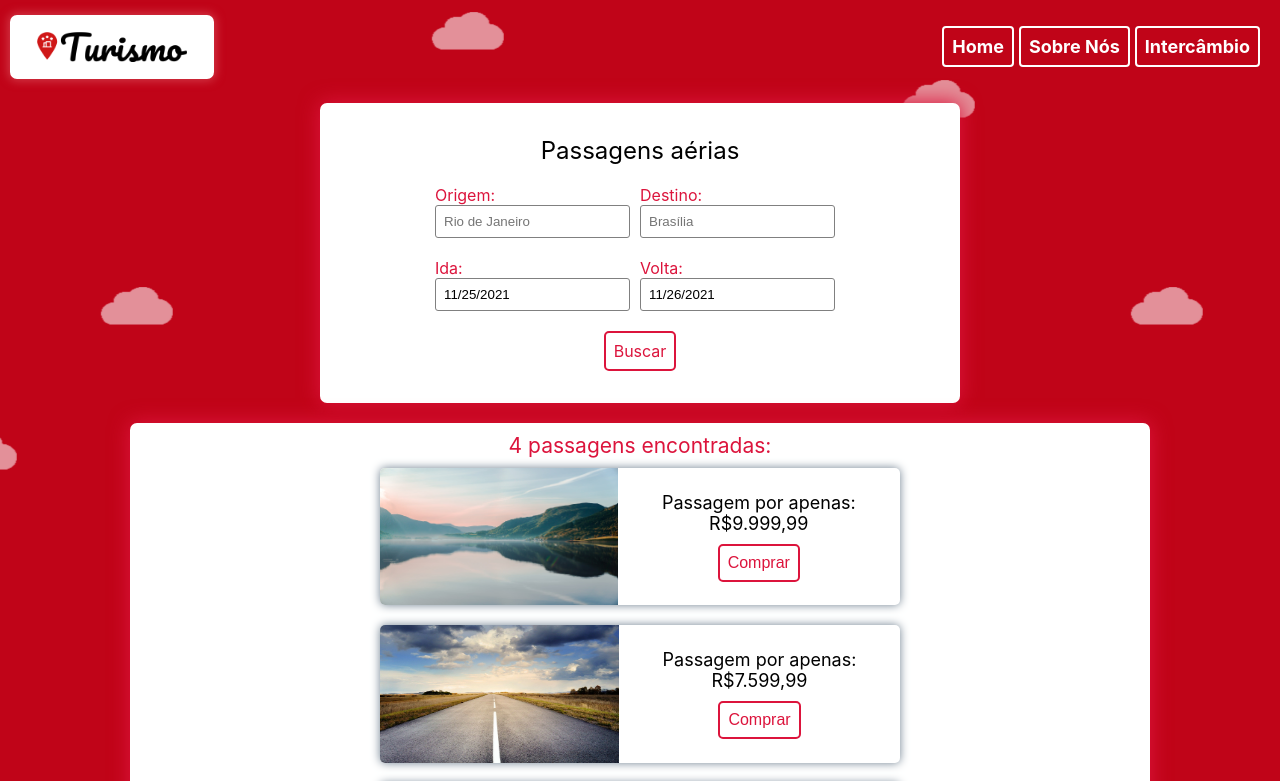
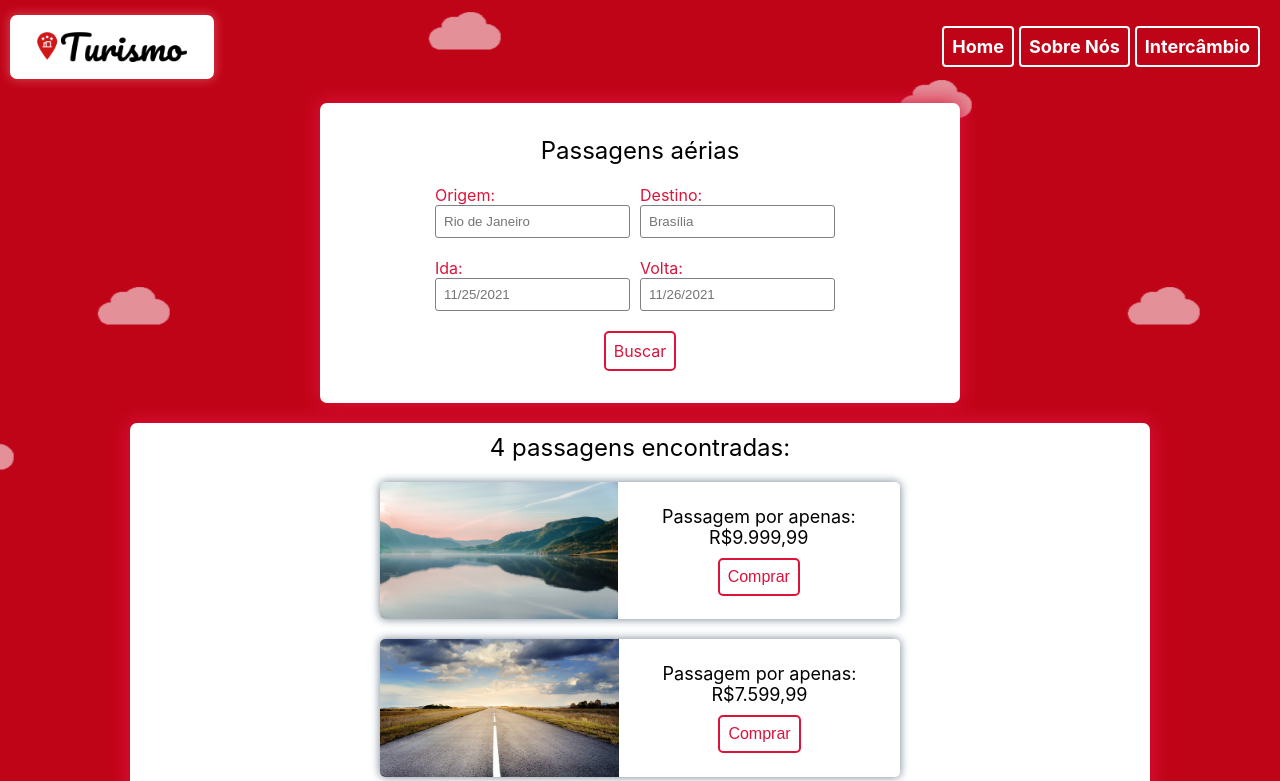
Before and after one commit to roberto-ng/site-de-turismo, a Next.js app: page /resultado in a window 1280 px wide. Shown: the top 781 px of the page. Built offline with nearby package versions, Linux system fonts and the light colour scheme.

Commit message:
Usar um Context para manter o estado do formulário entre as páginas

```diff
--- a/components/FormPassagens.tsx
+++ b/components/FormPassagens.tsx
@@ -1,10 +1,13 @@
-import { useMemo } from 'react';
+import { useContext, useMemo } from 'react';
 import NumberFormat from 'react-number-format';
 import Link from 'next/link';
 import styles from '../styles/FormPassagens.module.css';
+import { FormularioContext } from '../pages/_app';
 
 /** Um formulário para simular a busca de passagens */
 export default function FormPassagens() {
+    const [formulario, setFormulario] = useContext(FormularioContext);
+
     const hoje = useMemo(() => new Date(), []);
     const amanha = useMemo(() => {
         // Data de hoje
@@ -29,6 +32,11 @@ export default function FormPassagens() {
                         type="text"
                         className={styles.textInput}
                         placeholder="Rio de Janeiro"
+                        value={formulario.origem}
+                        onChange={(e) => {
+                            const novoFormulario = { ...formulario, origem: e.target.value };
+                            setFormulario(novoFormulario);
+                        }}
                     />
                 </div>
 
@@ -38,6 +46,11 @@ export default function FormPassagens() {
                         type="text"
                         className={styles.textInput}
                         placeholder="Brasília"
+                        value={formulario.destino}
+                        onChange={(e) => {
+                            const novoFormulario = { ...formulario, destino: e.target.value };
+                            setFormulario(novoFormulario);
+                        }}
                     />
                 </div>
             </div>
@@ -47,9 +60,13 @@ export default function FormPassagens() {
                     <label>Ida: </label>
                     <NumberFormat
                         className={styles.textInput}
-                        defaultValue={hoje.toLocaleDateString()}
+                        value={formulario.ida}
                         placeholder={hoje.toLocaleDateString()}
                         format="##/##/####"
+                        onValueChange={({ value }) => {
+                            const novoFormulario = { ...formulario, ida: value };
+                            setFormulario(novoFormulario);
+                        }}
                     />
                 </div>
 
@@ -57,9 +74,13 @@ export default function FormPassagens() {
                     <label>Volta: </label>
                     <NumberFormat
                         className={styles.textInput}
-                        defaultValue={amanha.toLocaleDateString()}
+                        value={formulario.volta}
                         placeholder={amanha.toLocaleDateString()}
                         format="##/##/####"
+                        onValueChange={({ value }) => {
+                            const novoFormulario = { ...formulario, volta: value };
+                            setFormulario(novoFormulario);
+                        }}
                     />
                 </div>
             </div>
--- a/pages/_app.tsx
+++ b/pages/_app.tsx
@@ -1,12 +1,33 @@
 import '../styles/globals.css';
 import type { AppProps } from 'next/app';
+import { createContext, Dispatch, SetStateAction, useState } from 'react';
 import Layout  from '../components/Layout';
 
+//** Valores do formulário de passagens */
+interface FormPassagensValores {
+    origem: string,
+    destino: string,
+    ida: string,
+    volta: string,
+}
+
+export type IFormularioContext = [FormPassagensValores, Dispatch<SetStateAction<FormPassagensValores>>];
+export const FormularioContext = createContext<IFormularioContext>(null!);
+
 function MyApp({ Component, pageProps }: AppProps) {
+    const [formulario, setFormulario] = useState<FormPassagensValores>({
+        origem: '',
+        destino: '',
+        ida: '',
+        volta: '',
+    });
+
     return (
-        <Layout>
-            <Component {...pageProps} />
-        </Layout>
+        <FormularioContext.Provider value={[formulario, setFormulario]}>
+            <Layout>
+                <Component {...pageProps} />
+            </Layout>
+        </FormularioContext.Provider>
     );
 }
 
--- a/styles/Resultado.module.css
+++ b/styles/Resultado.module.css
@@ -22,9 +22,9 @@
 }
 
 .titulo {
-  color: crimson;
   margin: 0px;
-  font-size: 21px;
+  margin-bottom: 10px;
+  font-size: x-large;
   text-align: center;
 }
 
```
